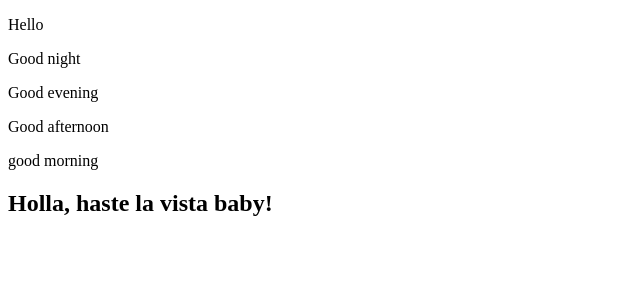
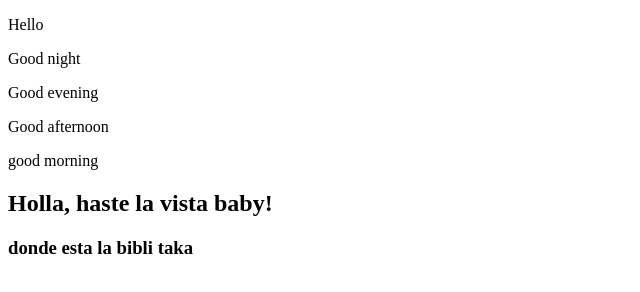
Before and after one commit to Karthik150502/NewGitLearningRepo, a plain HTML site: page index.html in a window 1280 px wide. Shown: the whole page, without its empty margins (0-640 px from the left). Drawn offline with Linux system fonts and the light colour scheme.

Commit message:
A new div for footer

```diff
--- a/index.html
+++ b/index.html
@@ -17,6 +17,11 @@
     <div>
         <h2>Holla, haste la vista baby!</h2>
     </div>
+
+
+    <div>
+        <h3>donde esta la bibli taka</h3>
+    </div>
 </body>
 
 </html>
```
